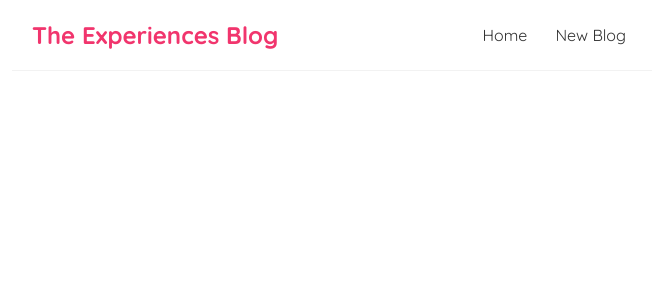
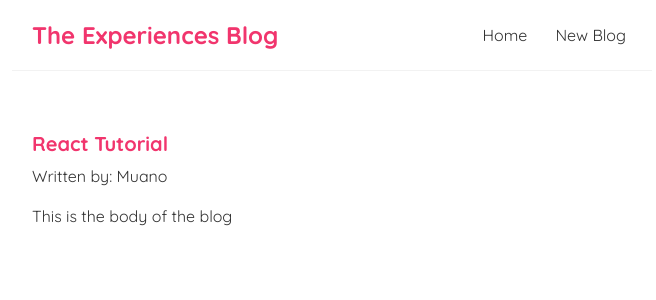
Before and after one commit to thebrain365/full-react-tutorial, a React (Create React App) app in the folder dojo-blog/: page /blogs/1 in a window 1280 px wide. Shown: the top 300 px of the page, without its empty margins (308-964 px from the left). Built offline with nearby package versions, Linux system fonts and the light colour scheme; data requests are answered from the project's data file.

Commit message:
created a BlogDetails component and has a route with dynamic value in it

```diff
--- a/dojo-blog/src/App.js
+++ b/dojo-blog/src/App.js
@@ -1,6 +1,7 @@
 import Navbar from './Navbar';
 import Home from './Home';
 import Create from './Create';
+import BlogDetails from './BlogDetails';
 import { BrowserRouter as Router, Route, Switch } from 'react-router-dom';
 
 function App() {
@@ -8,13 +9,16 @@
     <Router>
       <div className="App">
         <Navbar></Navbar>
-        <div className="component">
+        <div className="content">
           <Switch>
             <Route exact path="/">
               <Home></Home>
             </Route>
             <Route path="/create">
               <Create></Create>
+            </Route>
+            <Route path="/blogs/:id">
+              <BlogDetails></BlogDetails>
             </Route>
           </Switch>
         </div>
--- /dev/null
+++ b/dojo-blog/src/BlogDetails.js
@@ -0,0 +1,23 @@
+import { useParams } from "react-router-dom";
+import useFetch from "./useFetch";
+
+const BlogDetails = () => {
+    const { id } = useParams();
+    const { data: blog, isPending, error } = useFetch("http://localhost:8000/blogs/" + id);
+
+    return (
+        <div className="blog-details">
+            { isPending && <div>Loading...</div> }
+            { error && <div>{ error }</div> }
+            { blog && (
+                <article>
+                    <h2>{ blog.title }</h2>
+                    <p>Written by: { blog.author }</p>
+                    <div>{ blog.body }</div>
+                </article>
+            )}
+        </div>
+    );
+}
+
+export default BlogDetails;
--- a/dojo-blog/src/BlogList.js
+++ b/dojo-blog/src/BlogList.js
@@ -1,11 +1,15 @@
+import { Link } from "react-router-dom";
+
 const BlogList = ({blogs, title}) => {
     return (
         <div className="blog-list">
             <h2>{ title }</h2>
             { blogs.map((blog) => (
                 <div className="blog-preview" key={ blog.id }>
-                    <h2>{ blog.title }</h2>
-                    <p>Written by: { blog.author }</p>
+                    <Link to={`/blogs/${ blog.id }`}>
+                        <h2>{ blog.title }</h2>
+                        <p>Written by: { blog.author }</p>
+                    </Link>
                 </div>
             )) }
         </div>
--- a/dojo-blog/src/Navbar.js
+++ b/dojo-blog/src/Navbar.js
@@ -1,10 +1,12 @@
+import { Link } from "react-router-dom";
+
 const Navbar = () => {
     return (
         <nav className="navbar">
             <h1>The Experiences Blog</h1>
             <div className="links">
-                <a href="/">Home</a>
-                <a href="/create">New Blog</a>
+                <Link to="/">Home</Link>
+                <Link to="/create">New Blog</Link>
             </div>
         </nav>
      );
--- a/dojo-blog/src/index.css
+++ b/dojo-blog/src/index.css
@@ -48,3 +48,24 @@
   color: #f1356d;
   margin-bottom: 8px;
 }
+.blog-preview a {
+  text-decoration: none;
+}
+
+/* blog details page */
+.blog-details h2 {
+  font-size: 20px;
+  color: #f1356d;
+  margin-bottom: 10px;
+}
+.blog-details div {
+  margin: 20px 0;
+}
+/* .blog-details button {
+  background: #f1356d;
+  color: #fff;
+  border: 0;
+  padding: 8px;
+  border-radius: 8px;
+  cursor: pointer;
+} */
--- a/dojo-blog/src/useFetch.js
+++ b/dojo-blog/src/useFetch.js
@@ -6,8 +6,10 @@
     const [error, setError] = useState(null);
 
     useEffect(() => {
+        const abortCont = new AbortController();
+
         setTimeout(() => {
-            fetch(url)
+            fetch(url, { signal: abortCont.signal })
             .then(res => {
                 if (!res.ok) {
                     throw Error("couldn't fetch the resource");
@@ -20,10 +22,16 @@
                 setError(null);
             })
             .catch(err => {
-                setIsPending(false);
-                setError(err.message);
+                if (err.name === "AbortError") {
+                    console.log("fetch aborted");
+                } else {
+                    setIsPending(false);
+                    setError(err.message);
+                }
             });
-        }, 1000)
+        }, 500)
+
+        return () => abortCont.abort
     }, [url])
 
     return { data, isPending, error };
```
